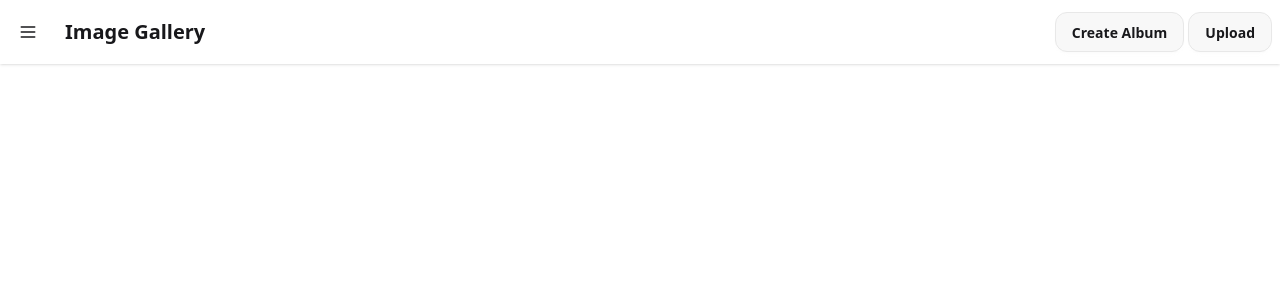
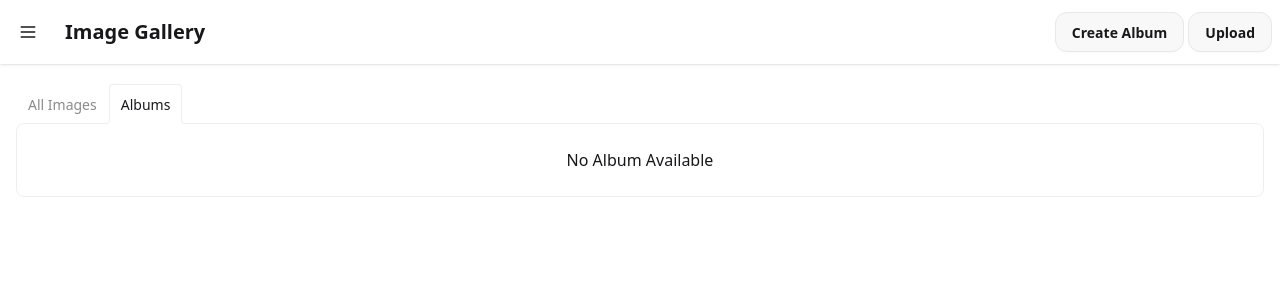
Before and after one commit to Himanshu-Sharma2250/ImageGallery, a React app in the folder frontend/: page / in a window 1280 px wide. Shown: the top 300 px of the page. Built offline with nearby package versions, Linux system fonts and the light colour scheme; the HTML template or start-up script is replaced by a standard one.

Commit message:
add Tabs component and other components

```diff
--- a/frontend/src/App.jsx
+++ b/frontend/src/App.jsx
@@ -1,11 +1,14 @@
 import './App.css'
+
 import Navbar from './components/Navbar'
+import Tabs from './components/Tabs'
 
 function App() {
     return (
-        <>
+        <div className='flex flex-col gap-5'>
             <Navbar />
-        </>
+            <Tabs />
+        </div>
     )
 }
 
--- /dev/null
+++ b/frontend/src/components/AlbumDisplayArea.jsx
@@ -0,0 +1,13 @@
+import React from 'react'
+
+const AlbumDisplayArea = () => {
+    return (
+        <div className='h-full w-full flex justify-center items-center'>
+            <span>
+                No Album Available
+            </span>
+        </div>
+    )
+}
+
+export default AlbumDisplayArea;
--- /dev/null
+++ b/frontend/src/components/ImageDisplayArea.jsx
@@ -0,0 +1,24 @@
+import React, { useState } from 'react'
+
+const ImageDisplayArea = () => {
+    const [monthYear, setMonthYear] = useState(""); // will contain the month and year of the image that is uploaded
+
+    return (
+        <div className='h-full w-full flex justify-center items-center'>
+            <span className='noImageSpan'>
+                No Images Available
+            </span>
+
+            {/* other div that contain the mon-year and images */}
+            <div>
+                {/* contain the month-year */}
+                <p></p>
+
+                {/* contain the images */}
+                <div></div>
+            </div>
+        </div>
+    )
+}
+
+export default ImageDisplayArea;
--- /dev/null
+++ b/frontend/src/components/Tabs.jsx
@@ -0,0 +1,21 @@
+import React from 'react'
+import ImageDisplayArea from './ImageDisplayArea';
+import AlbumDisplayArea from './AlbumDisplayArea';
+
+const Tabs = () => {
+    return (
+        <div className="tabs tabs-lift px-4">
+            <input type="radio" name="my_tabs_3" className="tab" aria-label="All Images" />
+            <div className="tab-content bg-base-100 border-base-300 p-6">
+                <ImageDisplayArea />
+            </div>
+
+            <input type="radio" name="my_tabs_3" className="tab" aria-label="Albums" defaultChecked />
+            <div className="tab-content bg-base-100 border-base-300 p-6">
+                <AlbumDisplayArea />
+            </div>
+        </div>
+    )
+}
+
+export default Tabs;
```
